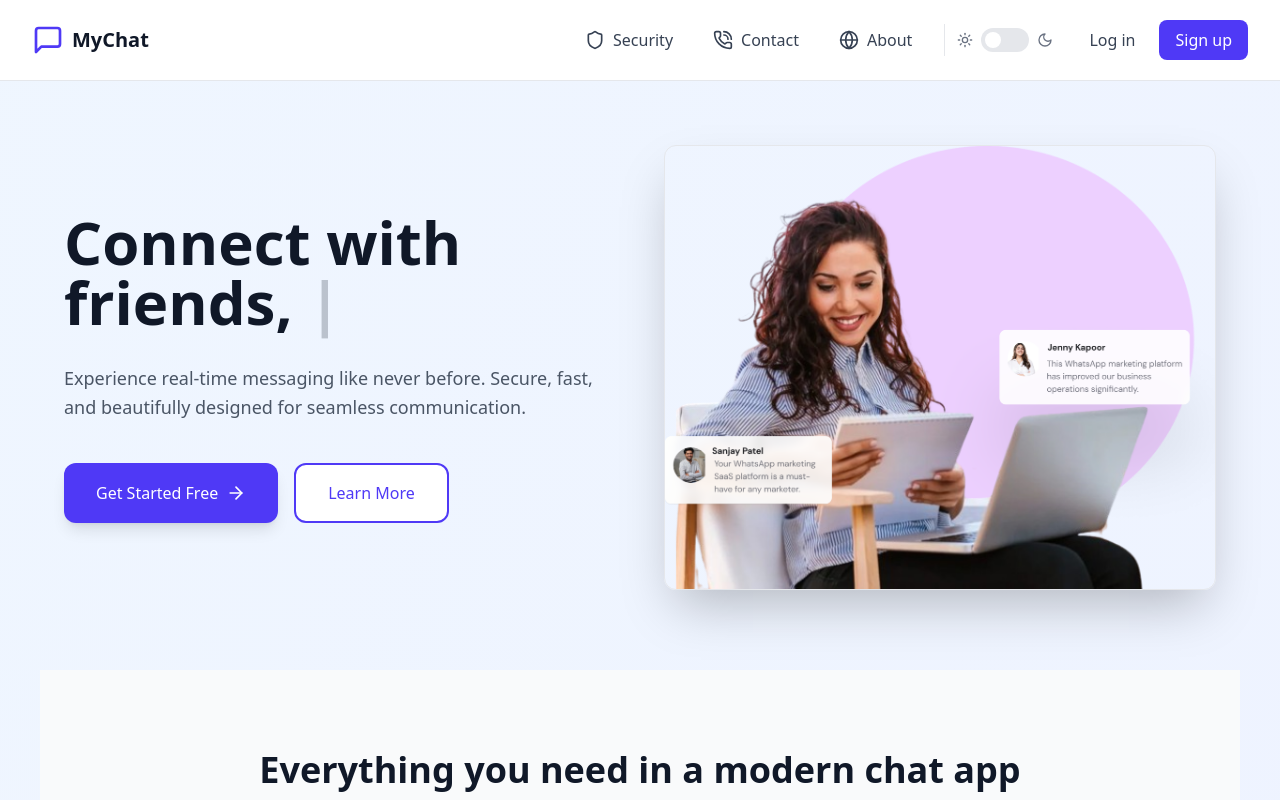
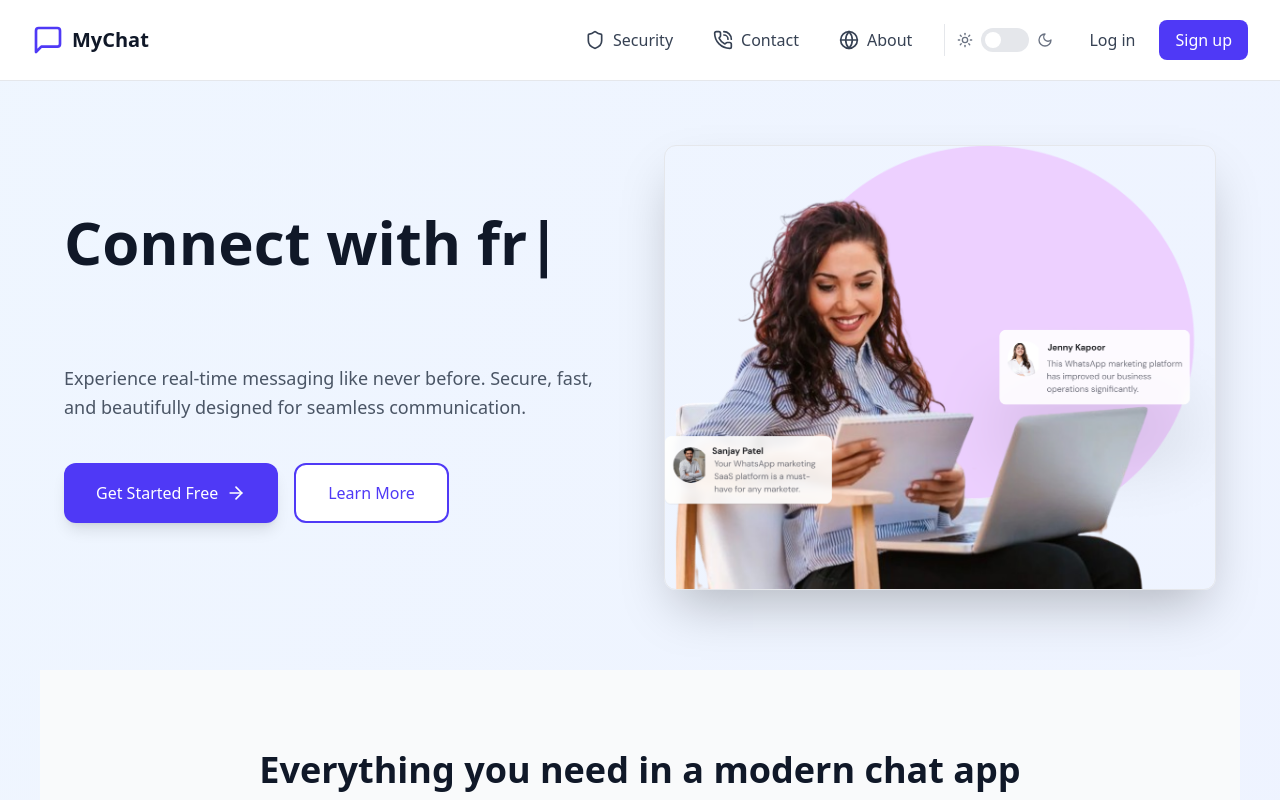
Before and after one commit to Usman22209/MyChat-React, a React (Vite) app: page / in a window 1280 px wide. Shown: the top 800 px of the page. Built offline with nearby package versions, Linux system fonts and the light colour scheme; no server answers.

Commit message:
loading in wrapper added

```diff
--- a/src/components/screen-wrapper/ScreenWrapper.tsx
+++ b/src/components/screen-wrapper/ScreenWrapper.tsx
@@ -1,14 +1,16 @@
-import React from "react";
+import React, { useState, useEffect } from "react";
 import AuthNavbar from "@components/auth-navbar";
 import MainNavbar from "@components/main-navbar";
 import { useAuth } from "@providers/auth-provider/AuthProvider";
 import Footer from "@components/footer";
+
 interface ScreenWrapperProps {
   children: React.ReactNode;
   className?: string;
   maxWidth?: "sm" | "md" | "lg" | "xl" | "2xl" | "full";
   padding?: string;
   centered?: boolean;
+  onMount?: () => void;
 }
 
 const getMaxWidthClass = (maxWidth: ScreenWrapperProps["maxWidth"]) => {
@@ -29,23 +31,48 @@ const ScreenWrapper: React.FC<ScreenWrapperProps> = ({
   maxWidth = "lg",
   padding = "p-4 md:p-6",
   centered = true,
+  onMount,
 }) => {
-  const { loading, isLoggedIn } = useAuth();
+  const { loading: authLoading, isLoggedIn } = useAuth();
+  const [loading, setLoading] = useState(true);
+  useEffect(() => {
+    if (!loading) {
+      setTimeout(() => {
+        onMount?.();
+      }, 0);
+    }
+  }, [loading, authLoading, onMount]);
+  useEffect(() => {
+    const timer = setTimeout(() => {
+      setLoading(false);
+    }, 500);
+    return () => clearTimeout(timer);
+  }, []);
 
   return (
     <div
       className={`min-h-screen bg-gradient-to-br from-blue-50 to-indigo-50 dark:from-gray-900 dark:to-gray-800 transition-all duration- z-10 text-gray-900 dark:text-gray-100`}
     >
-      {!loading ? isLoggedIn ? <MainNavbar /> : <AuthNavbar /> : null}
+      {/* Always show the navbar */}
+      {!authLoading ? isLoggedIn ? <MainNavbar /> : <AuthNavbar /> : null}
 
-      <div
-        className={`w-full mx-auto ${padding} ${getMaxWidthClass(maxWidth)} ${
-          centered ? "flex flex-col items-center" : ""
-        } ${className}`}
-      >
-        {children}
-      </div>
-      <Footer />
+      {/* Loader shown below navbar */}
+      {loading ? (
+        <div className="flex justify-center items-center py-10">
+          <div className="animate-spin rounded-full h-16 w-16 border-t-4 border-indigo-600 dark:border-indigo-400"></div>
+        </div>
+      ) : (
+        <>
+          <div
+            className={`w-full mx-auto ${padding} ${getMaxWidthClass(
+              maxWidth
+            )} ${centered ? "flex flex-col items-center" : ""} ${className}`}
+          >
+            {children}
+          </div>
+          <Footer />
+        </>
+      )}
     </div>
   );
 };
--- a/src/pages/auth/about/About.tsx
+++ b/src/pages/auth/about/About.tsx
@@ -21,19 +21,7 @@ const FeatureCard: React.FC<FeatureCardProps> = ({ icon: Icon, title, descriptio
 );
 
 const AboutPage = () => {
-  const [loading, setLoading] = useState(true);
 
-  useEffect(() => {
-    setLoading(false);
-  }, []);
-
-  if (loading) {
-    return (
-      <div className="min-h-screen flex items-center justify-center bg-gradient-to-br from-purple-50 to-blue-50 dark:from-gray-900 dark:to-gray-800">
-        <div className="animate-spin rounded-full h-16 w-16 border-t-4 border-indigo-600 dark:border-indigo-400"></div>
-      </div>
-    );
-  }
 
   return (
     <ScreenWrapper maxWidth="full" padding="p-0">
--- a/src/pages/auth/landing/Landing.tsx
+++ b/src/pages/auth/landing/Landing.tsx
@@ -1,4 +1,4 @@
-import React, { useEffect, useRef, useState } from "react";
+import React, { useEffect, useRef, useState,useCallback } from "react";
 import { useNavigate } from "react-router-dom";
 import { Shield, Zap, Globe, Users, Lock, Sparkles, ArrowRight } from "lucide-react";
 import Typed from "typed.js";
@@ -29,7 +29,7 @@ const LandingPage = () => {
   const navigate = useNavigate();
   const typedElement = useRef(null);
 
-  useEffect(() => {
+  const handleMount = useCallback(() => {
     const typed = new Typed(typedElement.current, {
       strings: [
         'Connect with anyone, ^500 <span class="text-indigo-600 dark:text-indigo-400">anywhere</span>',
@@ -47,7 +47,7 @@ const LandingPage = () => {
   }, []);
 
   return (
-    <ScreenWrapper maxWidth="full" padding="p-0">
+    <ScreenWrapper maxWidth="full" padding="p-0" onMount={handleMount}>
       {/* Hero Section */}
       <section className="pt-16 pb-20 px-6 text-center sm:text-left">
         <div className="max-w-6xl mx-auto flex flex-col-reverse sm:flex-row items-center gap-12">
@@ -149,8 +149,8 @@ const LandingPage = () => {
               Start chatting with ease
             </h2>
             <p className="text-base sm:text-lg text-indigo-200 max-w-lg sm:max-w-3xl mx-auto mb-6 sm:mb-8">
-        Join millions of users who trust our platform for their communication needs. Get started
-        for free and experience the difference today.
+              Join millions of users who trust our platform for their communication needs. Get
+              started for free and experience the difference today.
             </p>
 
             {/* CTA Button */}
@@ -165,7 +165,6 @@ const LandingPage = () => {
           </div>
         </div>
       </section>
-
     </ScreenWrapper>
   );
 };
```
Lines whose indentation alone changed are shown as unchanged.
